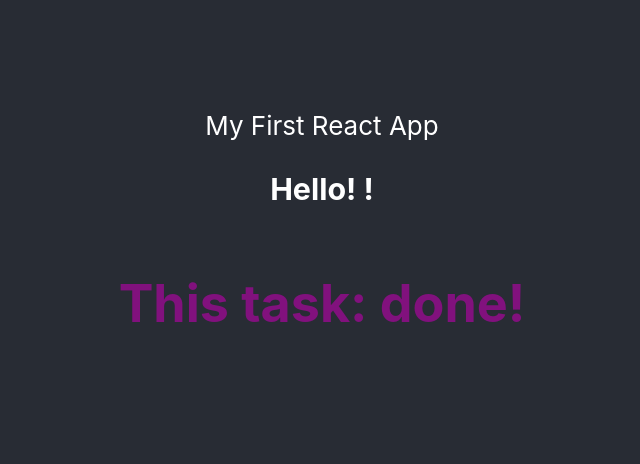
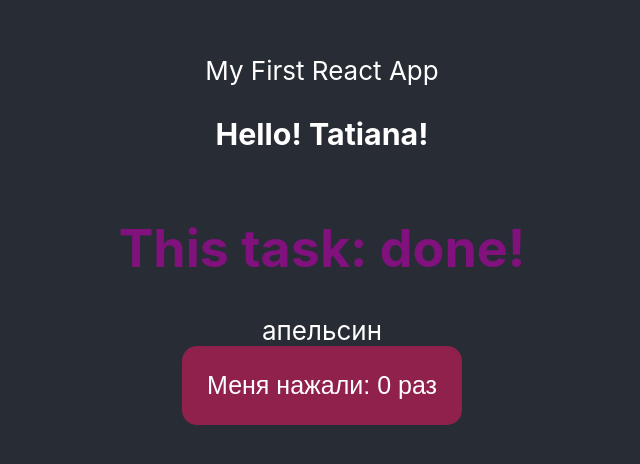
Before and after one commit to 4usik/GB_React, a React (Create React App) app in the folder myapp/: page / in a window 1280 px wide. Shown: the part 160-624 px from the top of the page, without its empty margins (318-958 px from the left). Built offline with nearby package versions, Linux system fonts and the light colour scheme.

Commit message:
fix issue after review

```diff
--- a/myapp/src/App.js
+++ b/myapp/src/App.js
@@ -1,14 +1,17 @@
+import React from 'react';
 import './App.css';
+import { Fruit } from './components/Fruit';
 import { Message } from './components/Message';
 
-function App(props) {
-  const done = 'done!';
+function App() {
+
   return (
     <div className="App">
       <header className="App-header">
         My First React App
-        <h3>Hello! { props.name }!</h3>
-        <Message name={ done }></Message>
+
+        <Message name="Tatiana" status="done!"></Message>
+        <Fruit></Fruit>
       </header>
     </div>
   );
--- /dev/null
+++ b/myapp/src/components/Fruit.jsx
@@ -0,0 +1,19 @@
+import React, {useState} from 'react';
+import '../style.css';
+
+export function Fruit() {
+    const arr = ['апельсин', 'банан', 'яблоко', 'киви', 'абрикос', 'груша', 'слива', 'персик'];
+    const [count, setCount] = useState(0);
+    const [fruit, setFruit] = useState(arr[0]);
+
+    const updateCount = () => {
+        setCount((prevCount) => prevCount+1);
+        setFruit(arr[arr.indexOf(fruit)+1]);
+    }
+
+    return <>
+    <span>{fruit}</span>
+    <button className='btn' onClick={updateCount}>Меня нажали: {count} раз</button>
+    </>
+
+}
--- a/myapp/src/components/Message.jsx
+++ b/myapp/src/components/Message.jsx
@@ -2,5 +2,11 @@ import React from 'react';
 import '../style.css';
 
 export function Message(props) {
-    return <h1 className="done">This task: { props.name }</h1>
+
+    return <>
+        <h3>Hello! { props.name }!</h3>
+        <h1 className="done">This task: { props.status }</h1>
+    </>
+
+
 }
--- a/myapp/src/index.js
+++ b/myapp/src/index.js
@@ -5,6 +5,7 @@ import App from './App';
 import reportWebVitals from './reportWebVitals';
 
 const root = ReactDOM.createRoot(document.getElementById('root'));
+
 root.render(
   <React.StrictMode>
     <App />
--- a/myapp/src/style.css
+++ b/myapp/src/style.css
@@ -1,3 +1,12 @@
 .done {
     color: #81117d;
 }
+
+.btn {
+    background-color:#90214d;
+    border: none;
+    border-radius: 15px;
+    padding: 25px;
+    font-size: 25px;
+    color: white;
+}
```
